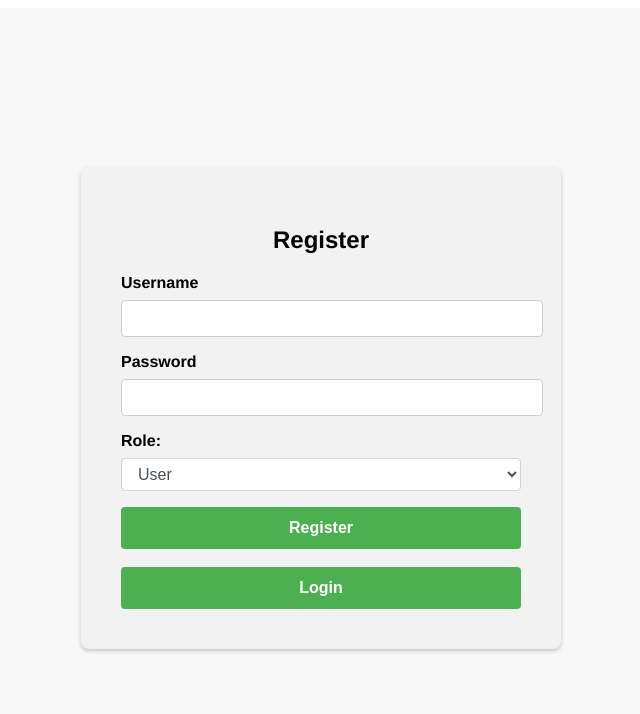
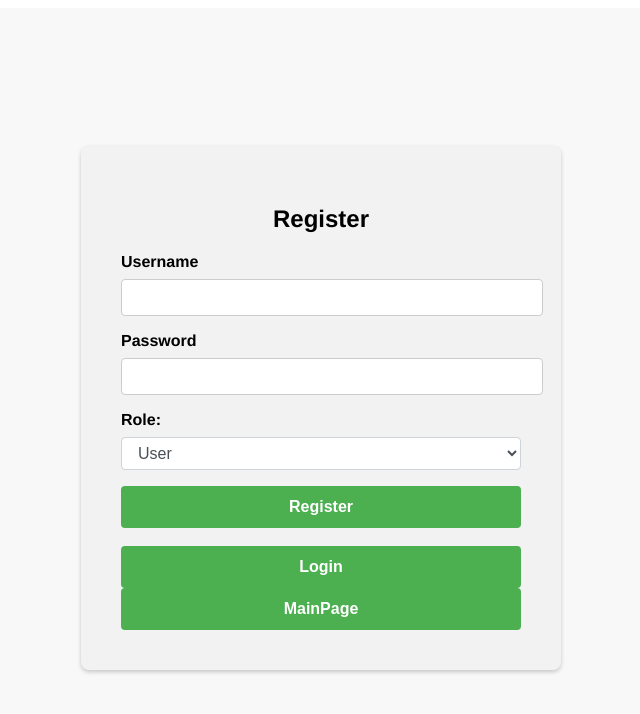
Before and after one commit to Azyrys/Backend-App, a Vue app in the folder frontend/: page /register in a window 1280 px wide. Shown: the top 714 px of the page, without its empty margins (319-959 px from the left). Built offline with nearby package versions, Linux system fonts and the light colour scheme.

Commit message:
small viewing improvements

```diff
--- a/frontend/src/views/Login.vue
+++ b/frontend/src/views/Login.vue
@@ -12,6 +12,7 @@
       </div>
       <button class="btn-login" @click.prevent="login">Login</button>
       <button class="btn-register" @click="redirectToRegister">Register</button>
+      <button class="btn-register" @click="redirectToMainPage">Register</button>
     </form>
   </div>
 </template>
@@ -134,6 +135,9 @@ export default {
     },
     redirectToRegister() {
           this.$router.push('register');
+    },
+    redirectToMainPage() {
+          this.$router.push('/');
     }
   }
 };
--- a/frontend/src/views/MainPage.vue
+++ b/frontend/src/views/MainPage.vue
@@ -28,9 +28,11 @@
         </li>
       </ul>
     </div>
-    <div class="buttons">
-      <router-link to="/add-topic" class="button">Add Topic</router-link>
-      <router-link to="/add-post" class="button">Add Post</router-link>
+    <div v-if="!loggedIn" class="login-page">
+      <div class="buttons">
+        <router-link to="/add-topic" class="button">Add Topic</router-link>
+        <router-link to="/add-post" class="button">Add Post</router-link>
+      </div>
     </div>
   </div>
 </template>
--- a/frontend/src/views/Register.vue
+++ b/frontend/src/views/Register.vue
@@ -20,6 +20,7 @@
       <button class="btn-register" @click.prevent="register">Register</button>
       <br />
       <button class="btn-login" @click.prevent="redirectToLogin">Login</button>
+      <button class="btn-login" @click.prevent="redirectToMainPage">MainPage</button>
     </form>
   </div>
 </template>
@@ -161,6 +162,9 @@ export default {
     },
     redirectToLogin() {
           this.$router.push('login');
+    },
+    redirectToMainPage() {
+          this.$router.push('/');
     }
   }
 };
```
